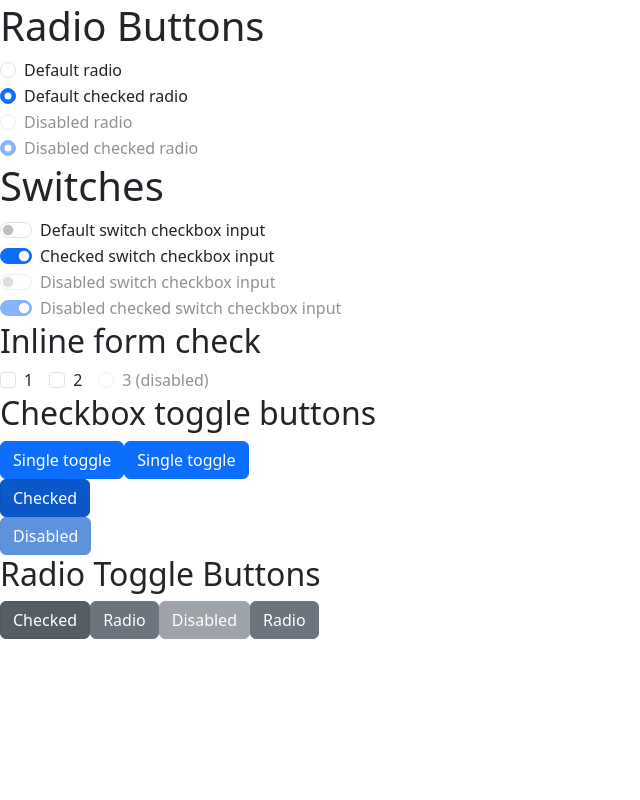
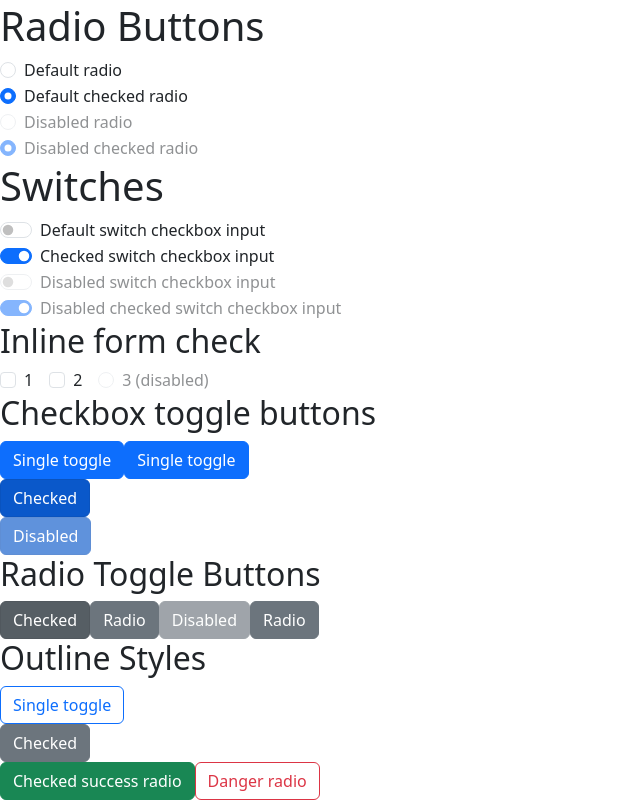
Before and after one commit to dr1602/bootstrap-practice, a React (Vite) app: page / in a window 1280 px wide. Shown: the part 540-1340 px from the top of the page, without its empty margins (0-640 px from the left). Before the commit the page ends 1179 px from the top, so only its background shows below. Built offline with nearby package versions, Linux system fonts and the light colour scheme.

Commit message:
feat: agrega últimos ejemplos de los checks de bootstrap

```diff
--- a/src/components/Checks.tsx
+++ b/src/components/Checks.tsx
@@ -288,6 +288,57 @@ export const Checks: React.FC = () => {
           Radio
         </label>
       </div>
+      <h2>Outline Styles</h2>
+      <div>
+        <input
+          type='checkbox'
+          className='btn-check'
+          id='btn-check-outlined'
+          autoComplete='off'
+        />
+        <label className='btn btn-outline-primary' htmlFor='btn-check-outlined'>
+          Single toggle
+        </label>
+        <br />
+
+        <input
+          type='checkbox'
+          className='btn-check'
+          id='btn-check-2-outlined'
+          checked
+          autoComplete='off'
+        />
+        <label
+          className='btn btn-outline-secondary'
+          htmlFor='btn-check-2-outlined'
+        >
+          Checked
+        </label>
+        <br />
+
+        <input
+          type='radio'
+          className='btn-check'
+          name='options-outlined'
+          id='success-outlined'
+          autoComplete='off'
+          checked
+        />
+        <label className='btn btn-outline-success' htmlFor='success-outlined'>
+          Checked success radio
+        </label>
+
+        <input
+          type='radio'
+          className='btn-check'
+          name='options-outlined'
+          id='danger-outlined'
+          autoComplete='off'
+        />
+        <label className='btn btn-outline-danger' htmlFor='danger-outlined'>
+          Danger radio
+        </label>
+      </div>
     </>
   );
 };
```
